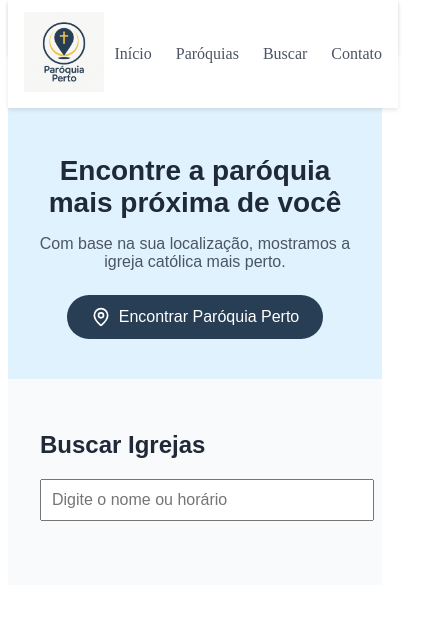
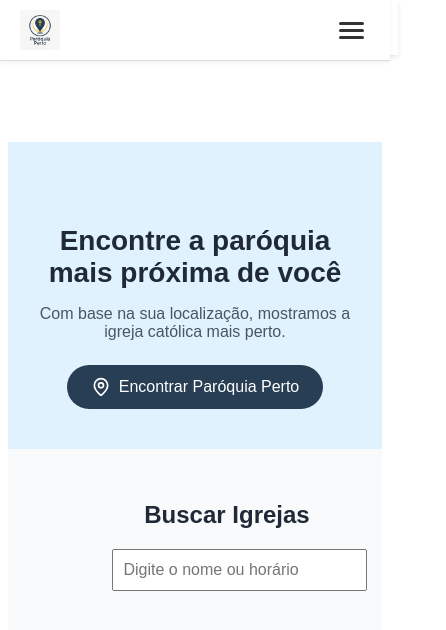
Before and after one commit to renatoaoliveira-prog/paroquiaperto, a React (Vite) app in the folder frontend/: page / in a window 390 px wide. Shown: the top 630 px of the page, 446 px wide, since content can reach past the window. Built offline with nearby package versions, Linux system fonts and the light colour scheme.

Commit message:
novas funcinalidades no buscar e também no menu responsivo

```diff
--- a/frontend/src/components/BuscaIgrejas.jsx
+++ b/frontend/src/components/BuscaIgrejas.jsx
@@ -1,5 +1,6 @@
 import React, { useState } from 'react';
 import json from '../assets/paroquias.json';
+import '../styles/BuscaIgrejas.css'; // Importando o CSS para estilização
 
 function BuscaIgrejas() {
   const [busca, setBusca] = useState('');
@@ -17,7 +18,7 @@ function BuscaIgrejas() {
     : [];
 
   return (
-    <div style={{ padding: '2rem' }}>
+    <div className='container' style={{ padding: '2rem' }}>
       <h2>Buscar Igrejas</h2>
 
       <form>
@@ -26,17 +27,18 @@ function BuscaIgrejas() {
           placeholder="Digite o nome ou horário"
           value={busca}
           onChange={(e) => setBusca(e.target.value)}
-          style={{ width: '100%', padding: '10px', fontSize: '16px' }}
+          style={{ width: '100%', maxWidth: '400px', padding: '10px', fontSize: '16px' }}
         />
       </form>
 
       <div style={{ marginTop: '2rem' }}>
-        {buscaTrim && igrejasFiltradas.length === 0 && (
-          <p>Nenhuma igreja encontrada.</p>
-        )}
+
         {buscaTrim && (
           <p>
-            Encontradas {igrejasFiltradas.length} igreja(s).
+            {igrejasFiltradas.length > 0
+              ? `Encontradas ${igrejasFiltradas.length} igrejas.`
+              : `Nenhuma igreja encontrada.`}
+
           </p>
         )}
         {buscaTrim &&
@@ -51,15 +53,13 @@ function BuscaIgrejas() {
                 marginBottom: '1rem',
                 display: 'flex',
                 gap: '1rem',
+                display: 'flex',
+                flexWrap: 'wrap',
               }}
             >
 
+              {p.imagem && <img src={p.imagem} alt={p.nome} style={{ width: '100%', maxWidth: '250px', objectFit: 'cover', height: 'auto', borderRadius: '4px' }} />}
 
-              <img
-                src={p.imagem}
-                alt={p.nome}
-                style={{ width: '150px', height: 'auto', borderRadius: '4px' }}
-              />
               <div>
                 <h3>{p.nome}</h3>
                 <p>
--- a/frontend/src/components/Navbar.jsx
+++ b/frontend/src/components/Navbar.jsx
@@ -1,22 +1,37 @@
-import React from 'react';
+import React, { useState } from 'react';
 import { Link } from 'react-router-dom';
-import logo from '../assets/logo.png'; // ajuste o caminho se necessário
+import logo from '../assets/logo.png';
 import '../styles/Navbar.css';
 
-const Navbar = () => (
+const Navbar = () => {
+  const [isOpen, setIsOpen] = useState(false);
+
+  const toggleMenu = () => {
+    setIsOpen(!isOpen);
+  };
+
+  return (
     <header className="navbar">
       <div className="navbar-inner">
         <Link to="/" className="navbar-logo">
           <img src={logo} alt="Paróquia Perto" />
         </Link>
-      <nav className="navbar-nav">
-        <Link to="/" className="navbar-link">Início</Link>
-        <Link to="/paroquias" className="navbar-link">Paróquias</Link>
-        <Link to="/buscar" className="navbar-link">Buscar</Link>
-        <Link to="/contato" className="navbar-link">Contato</Link>
+
+        <button className="navbar-toggle" onClick={toggleMenu}>
+          <span className="hamburger"></span>
+          <span className="hamburger"></span>
+          <span className="hamburger"></span>
+        </button>
+
+        <nav className={`navbar-nav ${isOpen ? 'active' : ''}`}>
+          <Link to="/" className="navbar-link" onClick={() => setIsOpen(false)}>Início</Link>
+          <Link to="/paroquias" className="navbar-link" onClick={() => setIsOpen(false)}>Paróquias</Link>
+          <Link to="/buscar" className="navbar-link" onClick={() => setIsOpen(false)}>Buscar</Link>
+          <Link to="/contato" className="navbar-link" onClick={() => setIsOpen(false)}>Contato</Link>
         </nav>
       </div>
     </header>
   );
+};
 
 export default Navbar;
--- a/frontend/src/components/ParoquiaCard.jsx
+++ b/frontend/src/components/ParoquiaCard.jsx
@@ -3,6 +3,10 @@ import '../styles/ParoquiaCard.css';
 import { MapPin } from 'lucide-react';
 import Swal from 'sweetalert2'
 import withReactContent from 'sweetalert2-react-content'
+// import 'bootstrap/dist/css/bootstrap.min.css';
+// import 'bootstrap/dist/js/bootstrap.bundle.min.js';
+
+// import 'bootstrap-icons/font/bootstrap-icons.css';
 
 export default function ParoquiaCard({ dados }) {
   const MySwal = withReactContent(Swal);
@@ -10,6 +14,7 @@ export default function ParoquiaCard({ dados }) {
   const { nome, imagem, endereco, distancia, horarios, descricao, contato, email, site, whatsapp, instagram, facebook } = dados;
 
     const html = `
+
       ${imagem ? `<img src="${imagem}" alt="${nome}" />` : ''}
       ${endereco ? `<p><strong>Endereço:</strong> ${endereco}</p>` : ''}
       ${distancia ? `<p><strong>Distância:</strong> ${distancia} km</p>` : ''}
@@ -59,14 +64,17 @@ export default function ParoquiaCard({ dados }) {
 
   return (
     <>
+
+
     <div className="paroquia-card">
 
       <div className="paroquia-card-interno">
         <h3>{dados.nome}</h3>
         <p><MapPin size={16} /> {dados.endereco}</p>
-        {dados.distancia !== '-' && (
+
+
+        {dados.distancia && dados.distancia !== '-' && (
           <span className="paroquia-distancia">{dados.distancia} km</span>
-
         )}
 
         <p><span className="paroquia-horario-label">Horários: </span></p>
--- /dev/null
+++ b/frontend/src/styles/BuscaIgrejas.css
@@ -0,0 +1,9 @@
+.container {
+  width: 100%;
+  max-width: 960px;
+  margin: 0 auto;
+  padding: 20px;
+  display: flex;
+  flex-direction: column;
+  align-items: center;
+}
--- a/frontend/src/styles/Navbar.css
+++ b/frontend/src/styles/Navbar.css
@@ -1,36 +1,87 @@
 .navbar {
   position: fixed;
   top: 0;
+  left: 0;
   width: 100%;
-  background: #ffffff;
-  box-shadow: 0 2px 4px rgba(0,0,0,0.1);
-  z-index: 1000;
+  z-index: 999;
+  background: #fff;
+  border-bottom: 1px solid #ddd;
+  /* padding: 10px 20px; */
+  box-shadow: 0 2px 4px rgba(0,0,0,0.05);
+  display: flex;
+  justify-content: center;
+}
+
+
+body {
+  padding-top: 70px;
 }
 
 .navbar-inner {
-  max-width: 960px;
-  margin: 0 auto;
-  padding: 12px 16px;
   display: flex;
   align-items: center;
   justify-content: space-between;
+  width: 100%;
+  max-width: 960px;
+  margin: 0 auto;
+  padding: 10px 20px;
+
+}
+
+.navbar-logo{
+  display: flex;
 }
 
 .navbar-logo img {
-  height: 80px;
+  height: 40px;
 }
 
 .navbar-nav {
   display: flex;
-  gap: 24px;
+  gap: 15px;
 }
 
 .navbar-link {
-  color: #4b5563;
   text-decoration: none;
+  color: #333;
   font-weight: 500;
 }
 
-.navbar-link:hover {
-  color: #1e40af;
+.navbar-toggle {
+  display: none;
+  flex-direction: column;
+  gap: 4px;
+  background: none;
+  border: none;
+  cursor: pointer;
 }
+
+.hamburger {
+  width: 25px;
+  height: 3px;
+  background: #333;
+  border-radius: 2px;
+}
+
+/* Responsivo */
+@media (max-width: 768px) {
+  .navbar-toggle {
+    display: flex;
+  }
+
+  .navbar-nav {
+    position: absolute;
+    top: 60px;
+    right: 20px;
+    background: white;
+    flex-direction: column;
+    gap: 10px;
+    padding: 10px;
+    border: 1px solid #ccc;
+    display: none;
+  }
+
+  .navbar-nav.active {
+    display: flex;
+  }
+}
--- /dev/null
+++ b/package.json
@@ -0,0 +1,6 @@
+{
+  "dependencies": {
+    "bootstrap": "^5.3.6",
+    "react-bootstrap": "^2.10.10"
+  }
+}
```
Also changed, not shown: frontend/package.json (+5 -2 lines), frontend/src/styles/ParoquiaCard.css (line endings or trailing spaces), 2 other files (tests, documents, lock files or other folders). Lines whose indentation alone changed are shown as unchanged.
